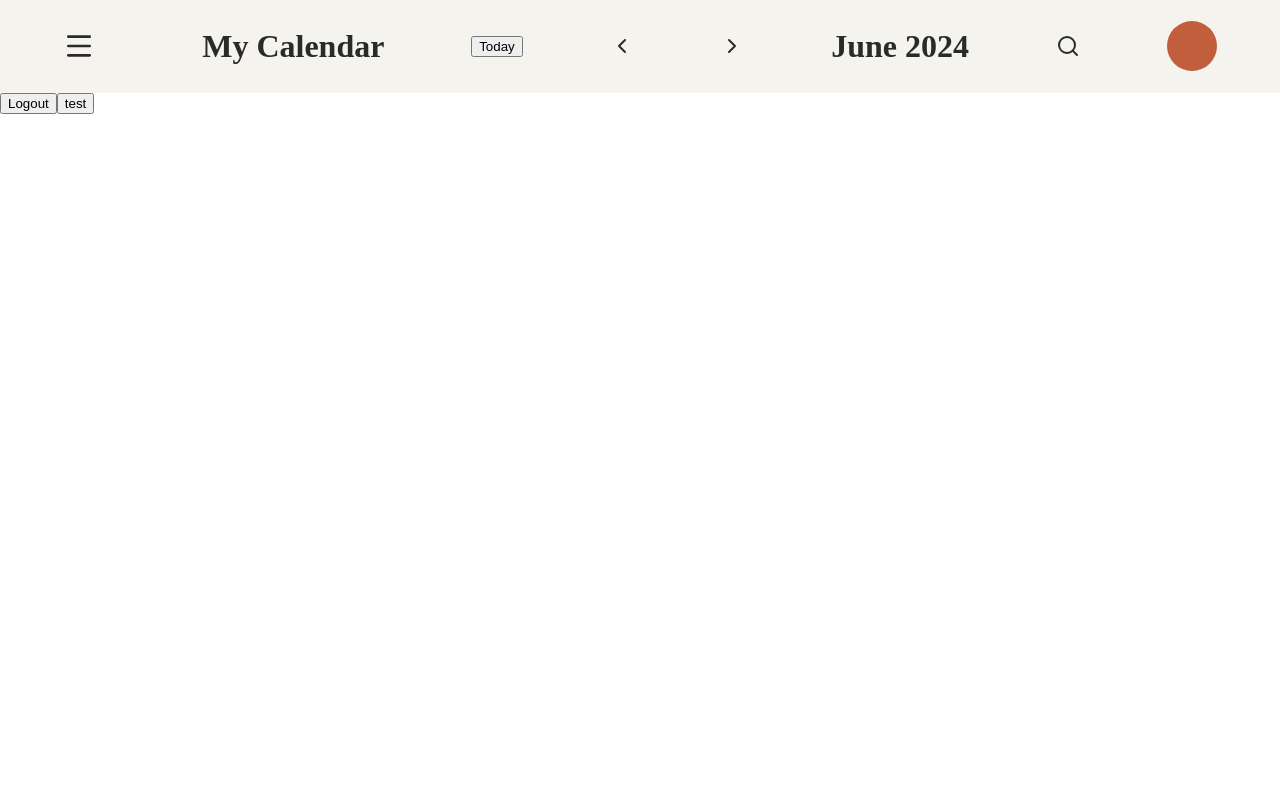
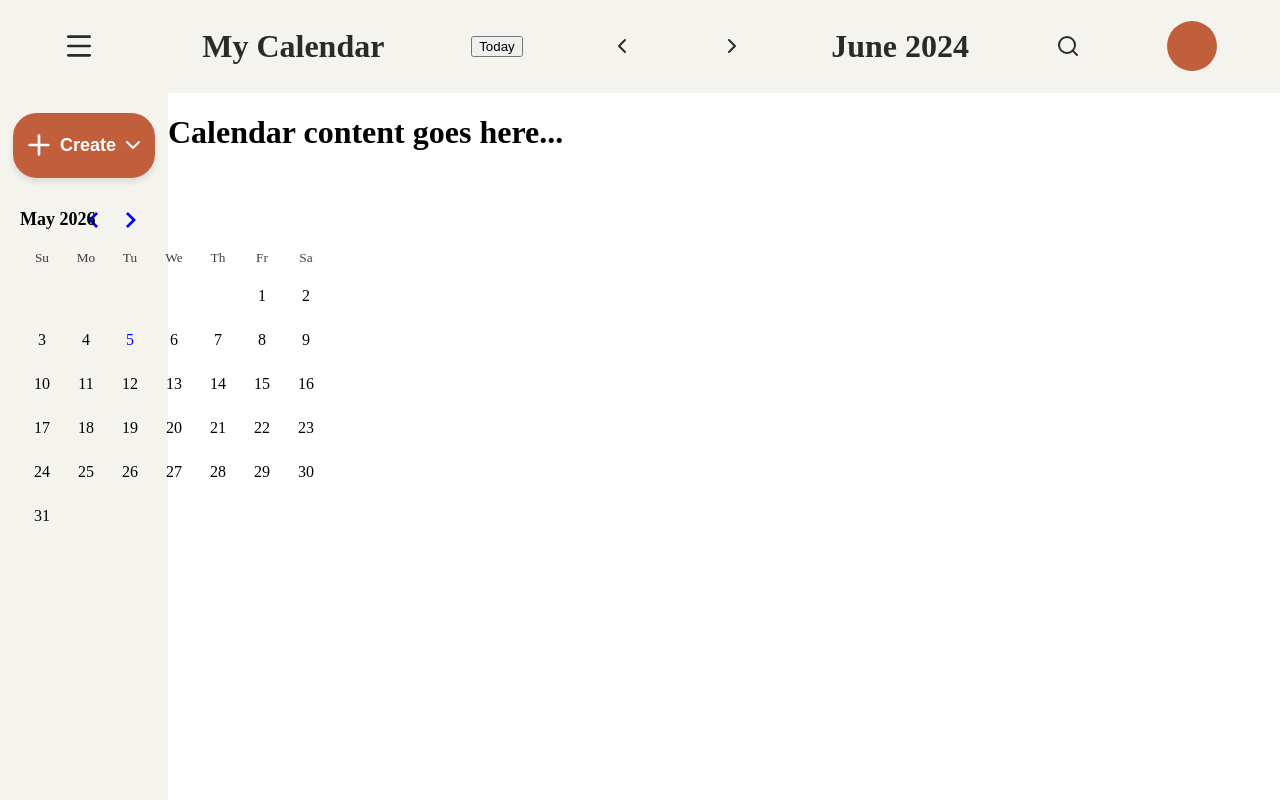
Before and after one commit to TotallyNotApour/react-googleCalendar-frontend, a React (Vite) app: page /calendar in a window 1280 px wide. Built offline with nearby package versions, Linux system fonts and the light colour scheme; a web font is replaced by a local one.

Commit message:
feat: add sidebar with Calendar component and CreateButton

```diff
--- a/package.json
+++ b/package.json
@@ -11,8 +11,10 @@
   },
   "dependencies": {
     "@tailwindcss/vite": "^4.2.4",
+    "date-fns": "^4.1.0",
     "lucide-react": "^1.14.0",
     "react": "^19.2.5",
+    "react-day-picker": "^9.14.0",
     "react-dom": "^19.2.5",
     "react-router-dom": "^7.14.2"
   },
--- /dev/null
+++ b/src/components/SideBarCalendar.tsx
@@ -0,0 +1,13 @@
+import { DayPicker } from "react-day-picker";
+import "react-day-picker/dist/style.css";
+import "../styles/SideBarCalendar.css";
+
+function SidebarCalendar() {
+    return (
+        <div className="sidebar-calendar">
+            <DayPicker mode="range" />
+        </div>
+    );
+}
+
+export default SidebarCalendar;
--- a/src/pages/Calendar.tsx
+++ b/src/pages/Calendar.tsx
@@ -1,6 +1,7 @@
 import { useNavigate } from "react-router-dom";
-import {Menu, ChevronLeft , ChevronRight, Search  } from "lucide-react";
+import {Menu, ChevronLeft , ChevronRight, Search, Plus, ChevronDown } from "lucide-react";
 import "../styles/Calendar.css";
+import SideBarCalendar from "../components/SideBarCalendar";
 
 interface CalendarProps {
     email: string | null;
@@ -47,14 +48,25 @@ function Calendar(calendarProps: CalendarProps) {
                 </div>
             </div>
 
+            <div className="calendar-content">
+                <div className="calendar-sidebar">
+                    <button
+                        className="calendar-create-button"
+                        onClick={() => alert("Add new event")}
+                    >
+                        <Plus className="calendar-add-icon" />
 
-            <button onClick={handleLogout}>
-                Logout
-            </button>
+                        <h1 className="calendar-create-button-title">
+                            Create
+                        </h1>
 
-            <button onClick={handleTest}>
-                test
-            </button>
+                        <ChevronDown className="calendar-dropdown-icon" />
+                    </button>
+
+                    <SideBarCalendar />
+                </div>
+                <h1 className="calendar-placeholder">Calendar content goes here...</h1>
+            </div>
         </div>
     )
 }
--- a/src/styles/Calendar.css
+++ b/src/styles/Calendar.css
@@ -1,3 +1,10 @@
+.calendar-page {
+    display: flex;
+    flex-direction: column;
+    min-height: 100vh;
+    background-color: white;
+}
+
 .calendar-taskbar {
     display: flex;
     justify-content: space-around;
@@ -24,3 +31,50 @@
     padding: 16px;
     border-radius: 100%;
 }
+
+.calendar-sidebar {
+    display: flex;
+    flex-direction: column;
+    align-items: center;
+    background-color: var(--background-color);
+    padding: 20px;
+    width: 10%;
+}
+
+.calendar-create-button {
+    cursor: pointer;
+    display: flex;
+    align-items: center;
+    border: none;
+    border-radius: 24px;
+    background-color: var(--primary-color);
+    color: white;
+    padding: 5px 10px;
+    box-shadow: 0 4px 6px rgba(0, 0, 0, 0.1);
+    transition: background-color 0.2s ease;
+}
+
+.calendar-create-button:hover {
+    background-color: var(--primary-color-hover);
+}
+
+.calendar-add-icon {
+    width: 32px;
+    height: 32px;
+    color: white;
+}
+
+.calendar-create-button-title {
+    font-size: 18px;
+    padding: 5px;
+    color: white;
+}
+
+.calendar-dropdown-icon {
+    color: white;
+}
+
+.calendar-content {
+    display: flex;
+    flex: 1;
+}
--- /dev/null
+++ b/src/styles/SideBarCalendar.css
@@ -0,0 +1,8 @@
+.sidebar-calendar {
+    width: 100%;
+    margin-top: 20px;
+}
+
+.sidebar-calendar .rdp {
+    width: 100%;
+}
```
Also changed, not shown: 1 other file (tests, documents, lock files or other folders).
